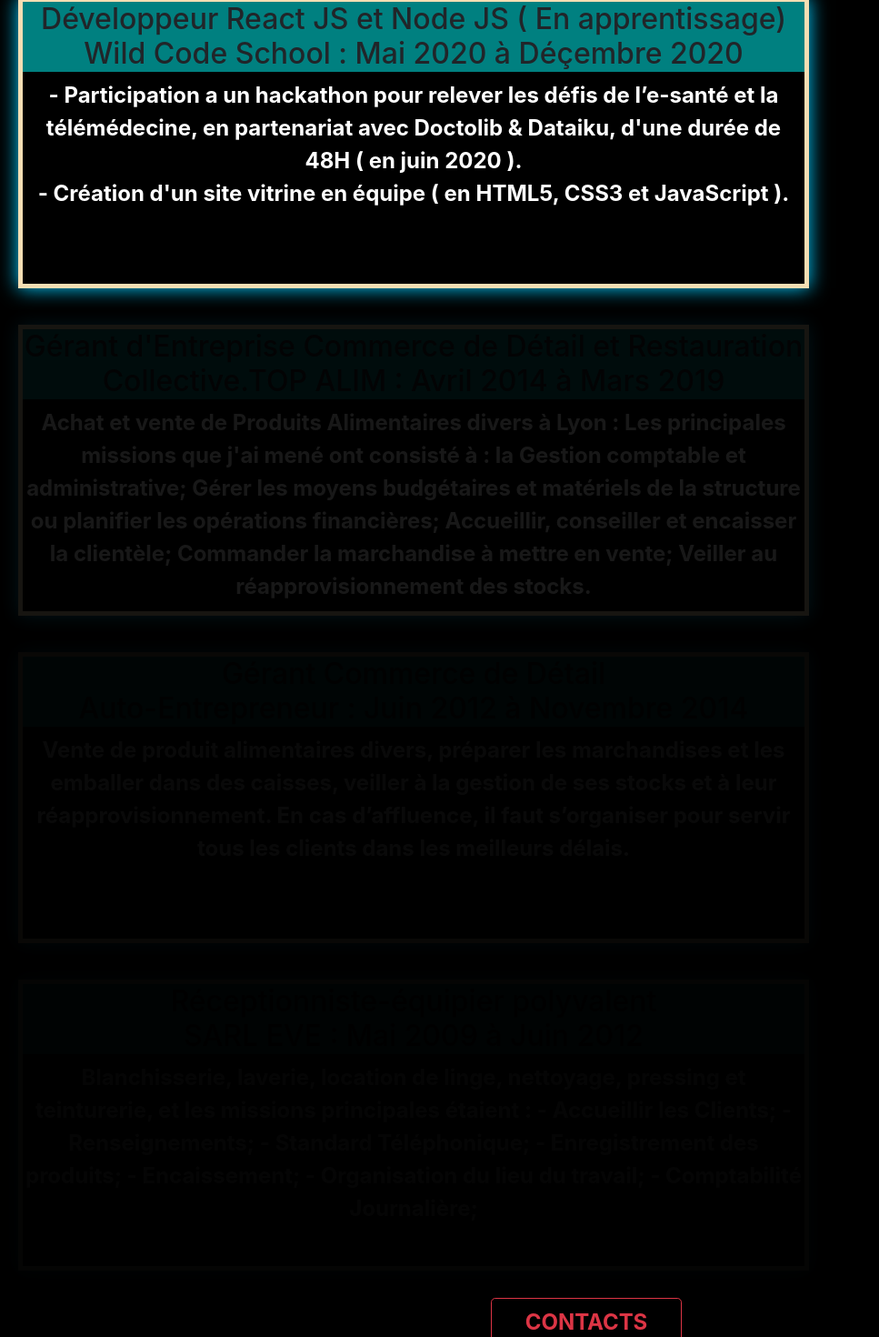
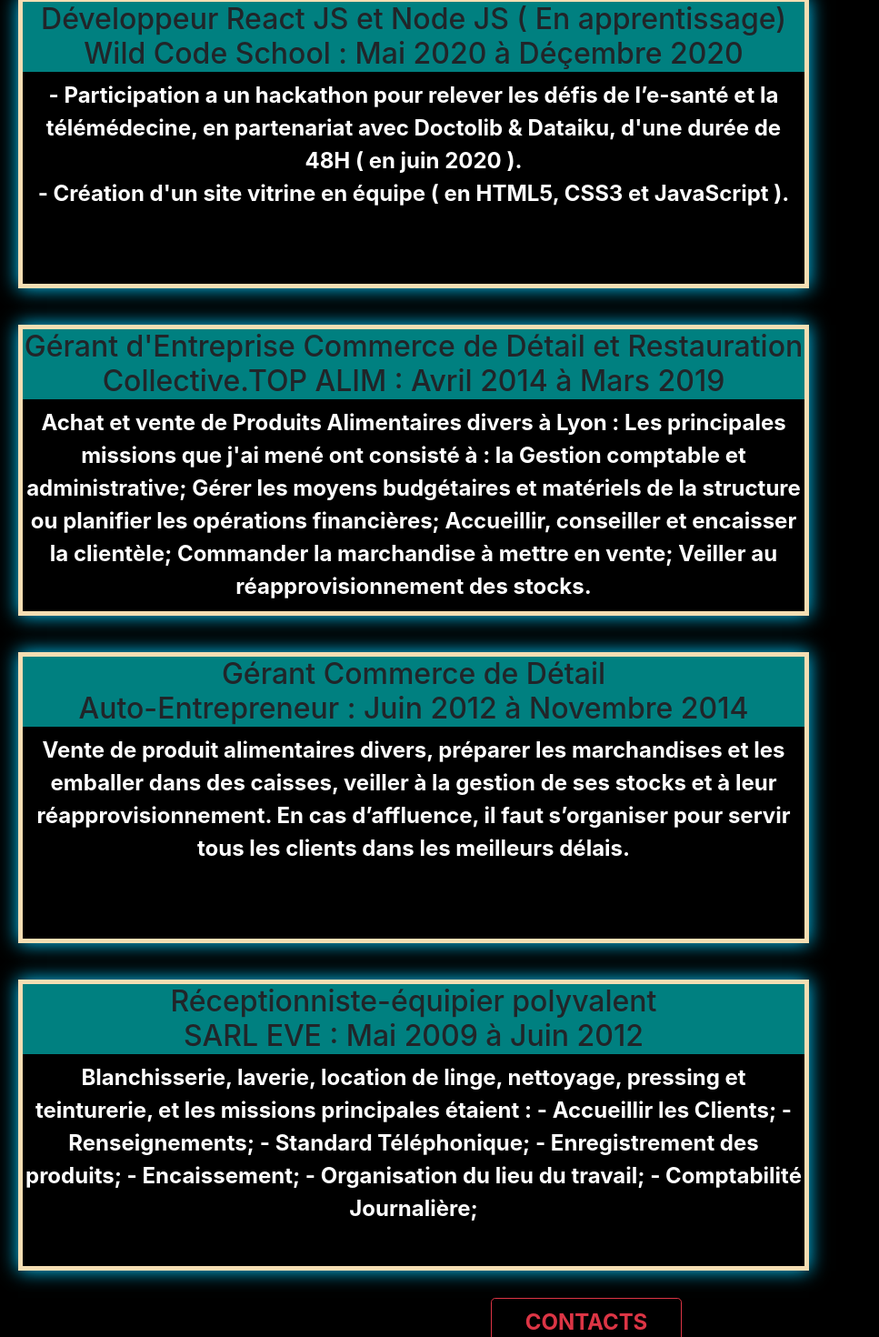
Before and after one commit to STAM0283/portfolio-, a React (Create React App) app: page /experience in a window 1280 px wide. Shown: the part 193-1663 px from the top of the page at 91% size, without its empty margins (0-967 px from the left). Built offline with nearby package versions, Linux system fonts and the light colour scheme.

Commit message:
add style

```diff
--- a/src/App.css
+++ b/src/App.css
@@ -1,37 +1,3 @@
-.experience2 {
-  animation: fadein2 50s;
-}
-@keyframes fadein2 {
-  from {
-      opacity:0;
-  }
-  to {
-      opacity:1;
-  }
-}
-.experience3 {
-  animation: fadein3 90s;
-}
-@keyframes fadein3 {
-  from {
-      opacity:0;
-  }
-  to {
-      opacity:1;
-  }
-}
-.experience4 {
-  animation: fadein4 130s;
-}
-@keyframes fadein4 {
-  from {
-      opacity:0;
-  }
-  to {
-      opacity:1;
-  }
-}
-
 * {
   margin: auto;
 }
--- a/src/components/Contact.js
+++ b/src/components/Contact.js
@@ -32,7 +32,7 @@ const Contact = () => {
             message: message
 
         }
-        axios.post("https://transport-api-nodejs.herokuapp.com/contact", data)
+        axios.post("http://localhost:5000/contact", data)
             .then(response => {
                 console.log("my data", response)
                 setSent(response.data);
--- a/src/components/Portfolio.jsx
+++ b/src/components/Portfolio.jsx
@@ -14,22 +14,22 @@ const Portfolio = () => {
             <div>
                 <img src={net_movie} alt="picture_portfolio" />
                 <br />
-                <button type="button" class="btn btn-primary">Net Movie
+                <button type="button" className="btn btn-primary">Net Movie
                     </button>
             </div>
             <div><img src={list_game} alt="picture_portfolio" /><br />
                 <a href="https://games-list.netlify.app" target="_blank" rel="noopener noreferrer">
-                    <button type="button" class="btn btn-primary">Game List
+                    <button type="button" className="btn btn-primary">Game List
             </button></a>
             </div>
             <div><img src={Quiz} alt="picture_portfolio" /><br />
                 <a href="https://wildcodeschool.github.io/Lyon-js-202005-project-quizz/" target="_blank" rel="noopener noreferrer">
-                    <button type="button" class="btn btn-primary">Quiz Game
+                    <button type="button" className="btn btn-primary">Quiz Game
             </button>
                 </a>
             </div>
             <div><img src={big_quiz} alt="picture_portfolio" /><br />
-                <button type="button" class="btn btn-primary">The Big Quiz
+                <button type="button" className="btn btn-primary">The Big Quiz
             </button></div>
             <div><img src={right_price} alt="picture_portfolio" /><br />
                 <button type="button" className="btn btn-primary">Right Price Game
```
